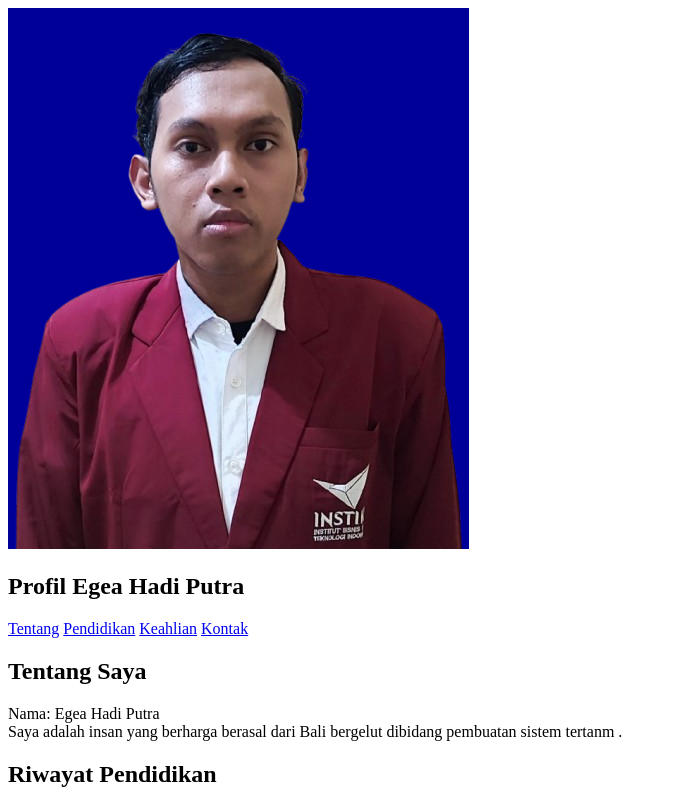
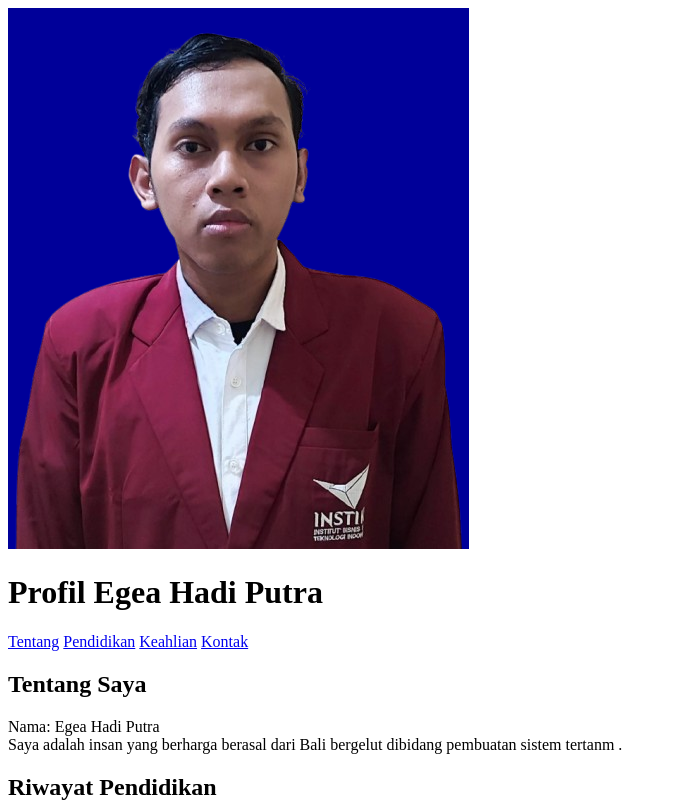
Before and after one commit to author221/Egea-Hatra.github.io, a plain HTML site: page index.html in a window 1280 px wide. Shown: the top 804 px of the page, without its empty margins (0-677 px from the left). Drawn offline with Linux system fonts and the light colour scheme.

Commit message:
Update index.html

```diff
--- a/index.html
+++ b/index.html
@@ -21,7 +21,7 @@
 <body>
     <header>
         <img class="profile" src="pict/profil.png" alt="Foto profil">
-        <h2>Profil Egea Hadi Putra</h2>
+        <h1>Profil Egea Hadi Putra</h1>
     </header>
 
     <nav aria-label="Navigasi utama">
```
